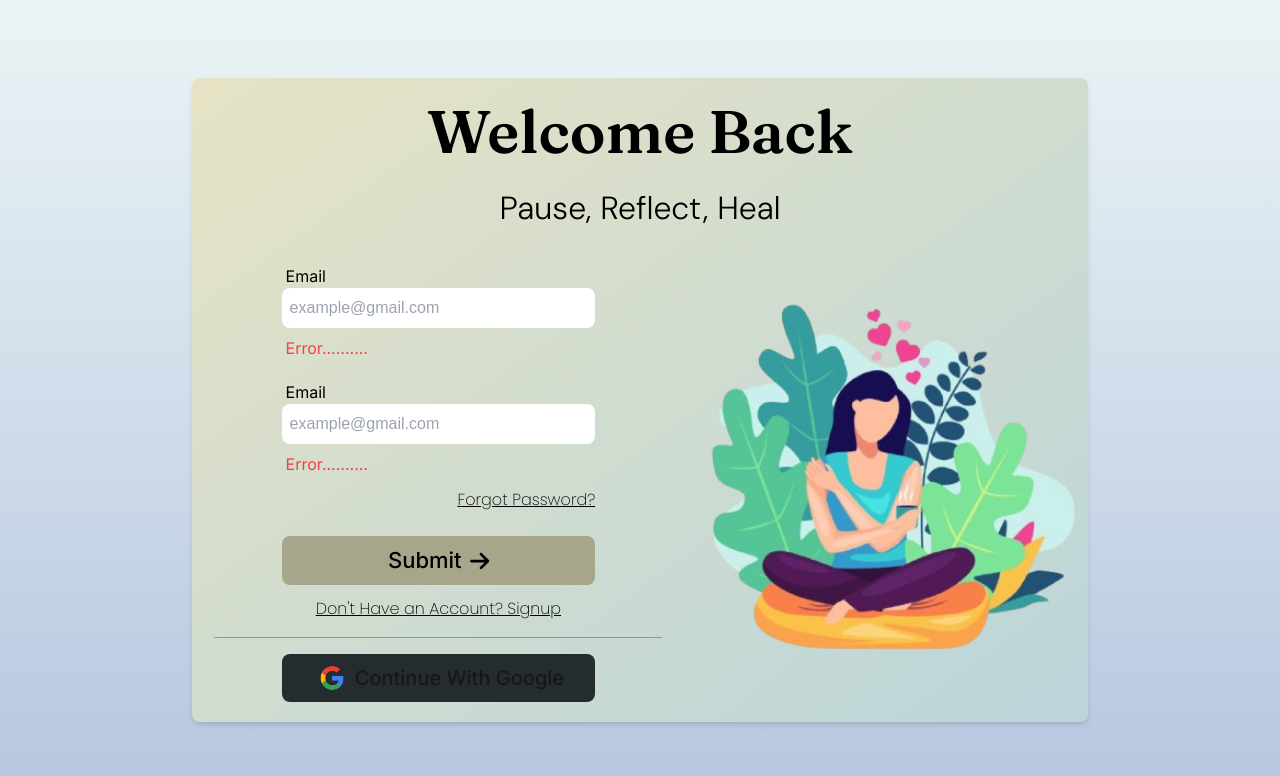
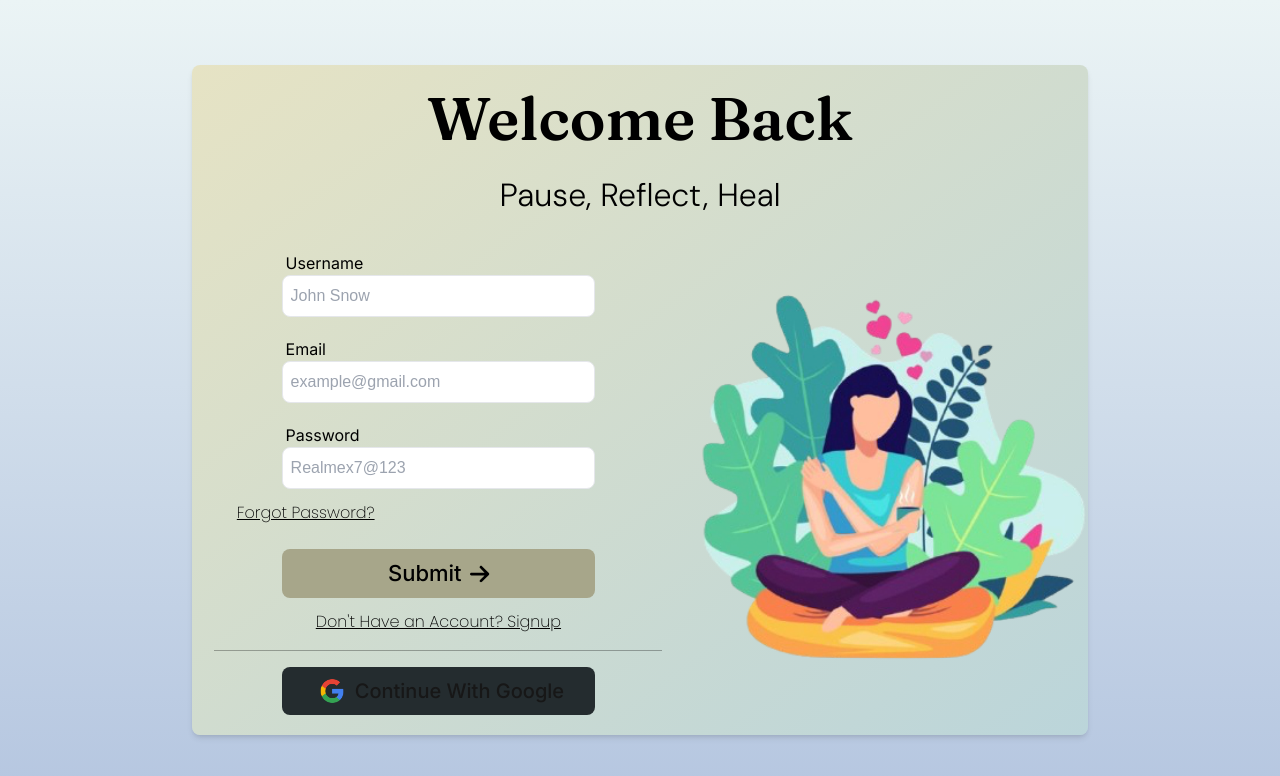
Before and after one commit to SHIVAM-KUMAR-59/sooth-mind, a Next.js app: page /auth/signin in a window 1280 px wide. Shown: the top 776 px of the page. Built offline with nearby package versions, Linux system fonts and the light colour scheme; a web font is replaced by a local one.

Commit message:
Components Segregated

```diff
--- a/app/page.js
+++ b/app/page.js
@@ -7,10 +7,19 @@ import Hero from '@/components/Hero'
 export default async function Home() {
   const session = await getServerSession(authOptions)
 
+  const sanitizedSession = {
+    ...session,
+    user: {
+      ...session?.user,
+      id: session?.user.id?.toString() || null,
+      image: session?.user.image || null,
+    },
+  }
+
   return (
     <>
-      <Navbar session={session} />
-      <Hero session={session} />
+      <Navbar session={session ? sanitizedSession : null} />
+      <Hero session={session ? sanitizedSession : null} />
     </>
   )
 }
--- a/components/InputField.js
+++ /dev/null
@@ -1,24 +0,0 @@
-const InputField = ({
-  label,
-  type,
-  placeholder,
-  register,
-  validation,
-  error,
-}) => {
-  return (
-    <div className="flex flex-col gap-2 justify-center align-center w-full sm:w-[83%] text-[#000000]">
-      <input
-        type={type}
-        placeholder={placeholder}
-        className="p-5 sm:p-7 rounded-[50px] text-[20px] sm:text-[26px] border-[3px] border-[#647D91] bg-white placeholder:text-[#000000] placeholder:opacity-[50%] focus:outline-none"
-        {...register(label, validation)}
-      />
-      {error && (
-        <span className="text-red-500 text-lg p-1">{error.message}</span>
-      )}
-    </div>
-  )
-}
-
-export default InputField
--- a/components/Navbar.js
+++ b/components/Navbar.js
@@ -1,19 +1,18 @@
 'use client'
-import { signOut } from 'next-auth/react'
-import Image from 'next/image'
+
 import Link from 'next/link'
-import SignoutButton from './SignoutButton'
+import SignoutButton from './auth/SignoutButton'
 
 const Navbar = ({ session }) => {
   return (
     <nav className="flex w-full p-2">
+      <div className="w-[95%] mx-auto flex gap-4 items-center justify-between">
+        <div className="text-black">Logo</div>
         {session ? (
           <>
             <SignoutButton />
           </>
         ) : (
-        <div className="w-[95%] mx-auto flex gap-4 items-center justify-between">
-          <div className="text-black">Logo</div>
           <div className="flex gap-4 w-[60%] md:w-[50%] xl:w-[30%]">
             <Link
               href="/auth/signup"
@@ -28,8 +27,8 @@ const Navbar = ({ session }) => {
               Login
             </Link>
           </div>
+        )}
       </div>
-      )}
     </nav>
   )
 }
--- /dev/null
+++ b/components/auth/HelpText.js
@@ -0,0 +1,16 @@
+import Link from 'next/link'
+import React from 'react'
+
+const HelpText = ({ position, margin, text, link }) => {
+  return (
+    <div
+      className={`w-[90%] mx-auto text-${position} ${margin} poppins-light text-[16px] text-black`}
+    >
+      <Link href={link} className="underline text-center poppins-extralight">
+        {text}
+      </Link>
+    </div>
+  )
+}
+
+export default HelpText
--- /dev/null
+++ b/components/auth/InputField.js
@@ -0,0 +1,30 @@
+import React from 'react'
+
+const InputField = ({
+  register,
+  errors,
+  name,
+  label,
+  type,
+  placeholder,
+  validationRules,
+}) => {
+  return (
+    <div className="flex flex-col w-[95%] xl:w-[70%] mx-auto mt-2">
+      <label className="ml-1 inter-regular">{label}</label>
+      <input
+        type={type}
+        placeholder={placeholder}
+        className="p-2 rounded-[8px] border"
+        {...register(name, validationRules)}
+      />
+      {errors[name] && (
+        <p className="ml-1 inter-regular text-red-500 mt-2">
+          {errors[name].message}
+        </p>
+      )}
+    </div>
+  )
+}
+
+export default InputField
--- a/models/User.js
+++ b/models/User.js
@@ -30,9 +30,11 @@ const UserSchema = mongoose.Schema({
   },
   profileImage: {
     type: String,
+    default: null,
   },
   bio: {
     type: String,
+    default: null,
   },
   journalHistory: {
     type: [mongoose.Schema.Types.ObjectId],
--- a/pages/auth/signin.js
+++ b/pages/auth/signin.js
@@ -1,19 +1,19 @@
 import Layout from './layout'
 import { useForm } from 'react-hook-form'
 import '../../app/globals.css'
-import InputField from '@/components/InputField'
-import Link from 'next/link'
 import { useState } from 'react'
-import GoogleSignupButton from '@/components/GoogleSignupButton'
+import GoogleSignupButton from '@/components/auth/GoogleSignupButton'
 import { useRouter } from 'next/router'
 import { signIn } from 'next-auth/react'
 import '@/app/styles.css'
 import { FontAwesomeIcon } from '@fortawesome/react-fontawesome'
 import { faArrowRight } from '@fortawesome/free-solid-svg-icons'
-import Image from 'next/image'
+import InputField from '@/components/auth/InputField'
+import HelpText from '@/components/auth/HelpText'
 
 const Signin = () => {
   const [isLoading, setIsLoading] = useState(false)
+  const [error, setError] = useState('')
   const {
     register,
     handleSubmit,
@@ -24,71 +24,101 @@ const Signin = () => {
 
   const onSubmit = async (data) => {
     setIsLoading(true)
+    setError('') // Clear previous errors
+
     const result = await signIn('credentials', {
+      name: data.name,
       email: data.email,
       password: data.password,
     })
 
     setIsLoading(false)
     reset()
-    if (result.ok) {
+
+    if (result?.ok) {
       router.push('/')
-    }
-
-    if (result?.error) {
-      alert('Error: ' + result.error)
+    } else if (result?.error) {
+      setError(result.error)
     }
   }
 
   return (
-    <Layout type={'signin'}>
+    <Layout type="signin">
       <div className="w-[90%] xl:w-[50%] h-full mx-auto pb-2 relative">
-        <form className="flex flex-col gap-3 justify-center items-center w-[90%] xl:w-full  mx-auto mt-6 text-black">
-          <div className="flex flex-col w-[95%] xl:w-[70%] mx-auto mt-2">
-            <label className="ml-1 inter-regular ">Email</label>
-            <input
-              placeholder="example@gmail.com"
-              className="p-2 rounded-[8px]"
-            />
-            {errors && (
-              <p className="ml-1 inter-regular text-red-500 mt-2">
-                Error..........
-              </p>
-            )}
-          </div>
-          <div className="flex flex-col w-[95%] xl:w-[70%] mx-auto mt-2">
-            <label className="ml-1 inter-regular ">Email</label>
-            <input
-              placeholder="example@gmail.com"
-              className="p-2 rounded-[8px]"
-            />
-            {errors && (
-              <p className="ml-1 inter-regular text-red-500 mt-2">
-                Error..........
-              </p>
-            )}
-          </div>
-          <p className="w-full xl:w-[70%] text-right px-2 xl:px-0 underline poppins-extralight cursor-pointer">
-            Forgot Password?
-          </p>
+        <form
+          className="flex flex-col gap-3 justify-center items-center w-[90%] xl:w-full mx-auto mt-6 text-black"
+          onSubmit={handleSubmit(onSubmit)}
+        >
+          <InputField
+            name="username"
+            label="Username"
+            placeholder="John Snow"
+            register={register}
+            message="Username is required"
+            errors={errors}
+            validationRules={{ required: 'Username is required' }}
+          />
+
+          <InputField
+            name="email"
+            label="Email"
+            register={register}
+            errors={errors}
+            placeholder={'example@gmail.com'}
+            message="Email is required"
+            validationRules={{ required: 'Email is required' }}
+          />
+          <InputField
+            name="password"
+            label="Password"
+            type="password"
+            placeholder="Realmex7@123"
+            register={register}
+            errors={errors}
+            validationRules={{
+              required: 'Password is required',
+              minLength: {
+                value: 8,
+                message: 'Password must be at least 8 characters',
+              },
+              maxLength: {
+                value: 20,
+                message: 'Password cannot exceed 20 characters',
+              },
+              pattern: {
+                value:
+                  /^(?=.*[a-z])(?=.*[A-Z])(?=.*\d)(?=.*[@$!%*?&])[A-Za-z\d@$!%*?&]{8,20}$/,
+                message:
+                  'Password must include uppercase, lowercase, number, and special character',
+              },
+            }}
+          />
+
+          <HelpText
+            text="Forgot Password?"
+            link="/"
+            margin="my-0"
+            position="right"
+          />
           <button
             className="bg-[#A7A68A] w-[95%] xl:w-[70%] mx-auto rounded-[8px] py-2 text-[22px] mt-3 inter-medium flex items-center justify-center gap-2 hover:bg-[#b2af8c] hover:shadow-md transition-all duration-200"
             type="submit"
-            onClick={() => console.log('Clicked')}
+            disabled={isLoading}
           >
-            Submit
-            <FontAwesomeIcon icon={faArrowRight} />
+            {isLoading ? 'Submitting...' : 'Submit'}
+            {!isLoading && <FontAwesomeIcon icon={faArrowRight} />}
           </button>
         </form>
-        <div className="w-[90%] mx-auto text-center my-3 poppins-light text-[16px] text-black">
-          <Link
-            href={'/auth/signup'}
-            className="underline text-center poppins-extralight"
-          >
-            Don't Have an Account? Signup
-          </Link>
-        </div>
-        <hr className="my-4 border-1 xl:border-3 border-[rgba(0,0,0,0.3)]"></hr>
+        {error && (
+          <p className="text-center text-red-500 mt-4 poppins-light">{error}</p>
+        )}
+        <HelpText
+          text="Don't Have an Account? Signup"
+          link="/auth/signup"
+          margin="my-3"
+          position="center"
+        />
+        <hr className="my-4 border-1 xl:border-3 border-[rgba(0,0,0,0.3)]" />
         <GoogleSignupButton />
       </div>
       <div
--- a/pages/auth/signup.js
+++ b/pages/auth/signup.js
@@ -5,7 +5,7 @@ import { signIn } from 'next-auth/react'
 import { useRouter } from 'next/router'
 import Layout from './layout'
 import InputField from '@/components/InputField'
-import GoogleSignupButton from '@/components/GoogleSignupButton'
+import GoogleSignupButton from '@/components/auth/GoogleSignupButton'
 import Link from 'next/link'
 
 const Signup = () => {
```
Also changed, not shown: components/auth/GoogleSignupButton.js (renamed from components/GoogleSignupButton.js), components/auth/SignoutButton.js (renamed from components/SignoutButton.js). Lines whose indentation alone changed are shown as unchanged.
